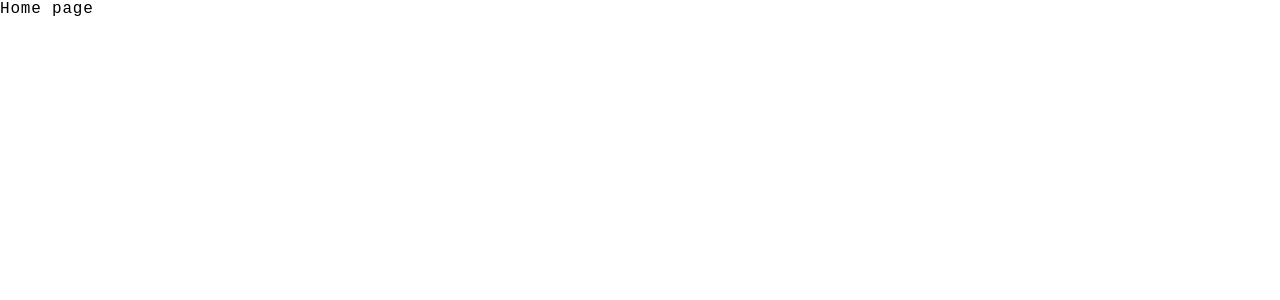
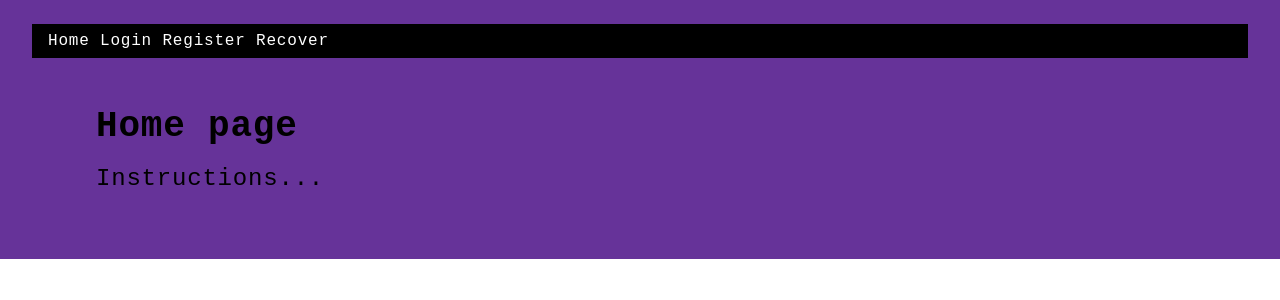
Before and after one commit to remotedevelopment-info/area-access, a SvelteKit app: page / in a window 1280 px wide. Shown: the top 300 px of the page. Built offline with nearby package versions, Linux system fonts and the light colour scheme.

Commit message:
general nav and design for testing auth-flow modules

```diff
--- /dev/null
+++ b/src/lib/menu.svelte
@@ -0,0 +1,23 @@
+<nav>
+    <a href="/">Home</a>
+    <a href="/login">Login</a>
+    <a href="/register">Register</a>
+    <a href="/recover">Recover</a>
+</nav>
+<style>
+    nav {
+        background: black;
+        color: white;
+        padding: 0.5rem 1rem;
+        margin: 0 2rem;
+    }
+    nav a {
+        color: white;
+        text-decoration: none;
+    }
+    nav a:hover {
+        text-decoration: dashed;
+        color: black;
+        background: white;
+    }
+</style>
--- /dev/null
+++ b/src/routes/+layout.svelte
@@ -0,0 +1,20 @@
+<script>
+    import Menu from '$lib/menu.svelte'
+</script>
+<div class="outer">
+    <Menu />
+    <div class="inner">
+        <slot />
+    </div>
+</div>
+
+<style>
+    .outer {
+        background: rebeccapurple;
+        padding-top: 1.5rem;
+    }
+    .inner {
+        background: rebeccapurple;
+        padding: 1rem 2rem;
+    }
+</style>
--- a/src/routes/+page.svelte
+++ b/src/routes/+page.svelte
@@ -1 +1,19 @@
-<p>Home page</p>
+<section>
+    <h1>Home page</h1>
+    <article>
+        <p>Instructions...</p>
+    </article>
+</section>
+<style>
+    section {
+        font-size: 24px;
+        padding: 2rem;
+        margin: auto 2rem;
+    }
+    article {
+        padding: 1rem 0;
+        line-height: 2rem;
+        display: flex;
+        flex-direction: column;
+    }
+</style>
--- a/src/routes/[area]/recover/+page.svelte
+++ b/src/routes/[area]/recover/+page.svelte
@@ -1,7 +1,7 @@
 
 <script lang="ts">
   import { page } from '$app/stores';
-	import Reset from '../../../components/auth/reset.svelte';
+    import Reset from '$lib/components/auth/reset.svelte';
 
   let area = $page.params.area
 </script>
--- a/src/routes/[area]/register/+page.svelte
+++ b/src/routes/[area]/register/+page.svelte
@@ -1,7 +1,7 @@
 
 <script lang="ts">
   import { page } from '$app/stores';
-	import Signup from '../../../components/auth/signup.svelte';
+    import Signup from '$lib/components/auth/signup.svelte';
 
   let area = $page.params.area
 </script>
--- /dev/null
+++ b/src/routes/login/+page.svelte
@@ -0,0 +1,5 @@
+<script lang="ts">
+    import Login from "$lib/components/auth/signup.svelte";
+</script>
+
+<Login />
--- a/src/routes/recover/+page.svelte
+++ b/src/routes/recover/+page.svelte
@@ -1,5 +1,5 @@
 <script lang="ts">
-    import Reset from "../../components/auth/reset.svelte";
+    import Reset from "$lib/components/auth/reset.svelte";
 </script>
 
 <Reset />
--- a/src/routes/register/+page.svelte
+++ b/src/routes/register/+page.svelte
@@ -1,5 +1,5 @@
 <script lang="ts">
-    import Signup from "../../components/auth/signup.svelte";
+    import Signup from "$lib/components/auth/signup.svelte";
 </script>
 
 <Signup />
```
Also changed, not shown: src/lib/components/auth/auth.css (renamed from src/components/auth/auth.css), src/lib/components/auth/reset.svelte (renamed from src/components/auth/reset.svelte), src/lib/components/auth/signup.svelte (renamed from src/components/auth/signup.svelte), 1 other file (tests, documents, lock files or other folders).
